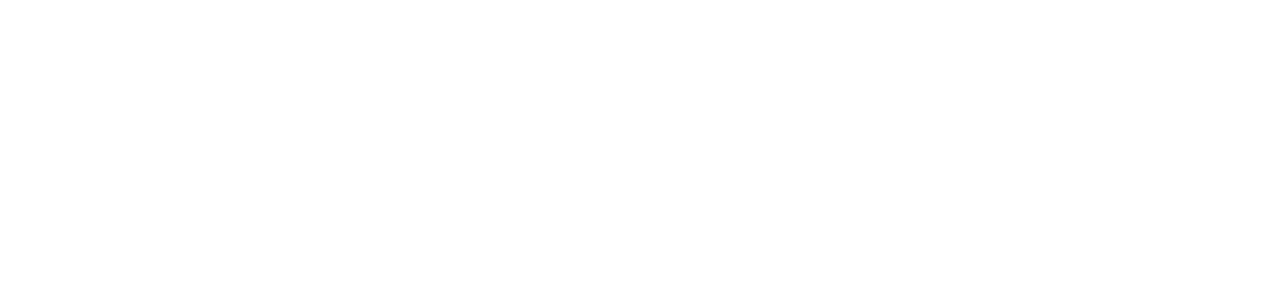
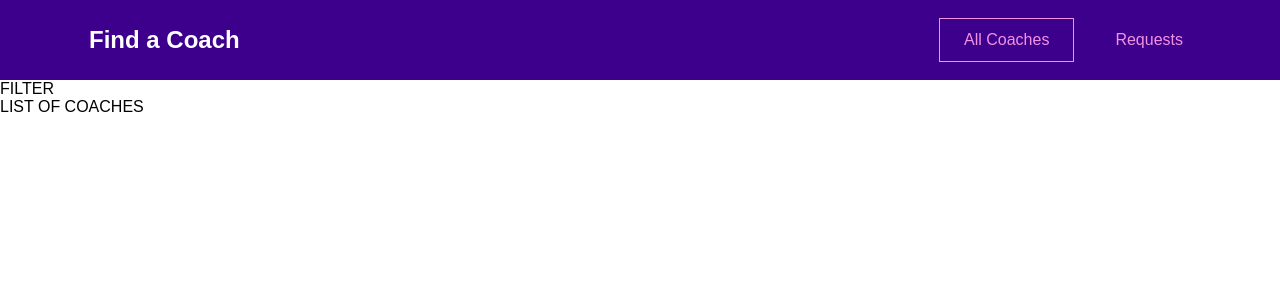
Before and after one commit to b3-bogusz/Find-Coach-vue, a Vue app: page /coaches in a window 1280 px wide. Shown: the top 300 px of the page. Built offline with nearby package versions, Linux system fonts and the light colour scheme.

Commit message:
add Header component

```diff
--- a/src/App.vue
+++ b/src/App.vue
@@ -1,13 +1,16 @@
 <template>
+  <TheHeader></TheHeader>
   <router-view></router-view>
 </template>
 
 <script>
+import TheHeader from './components/layout/TheHeader';
 export default {
-
+  components: {
+    TheHeader
+  }
 }
 </script>
-
 
 <style>
 * {
--- /dev/null
+++ b/src/components/layout/TheHeader.vue
@@ -0,0 +1,78 @@
+<template>
+  <header>
+    <nav>
+      <h1>
+        <router-link to="/">Find a Coach</router-link>
+      </h1>
+      <ul>
+        <li>
+          <router-link to="/coaches">All Coaches</router-link>
+        </li>
+        <li>
+          <router-link to="/requests">Requests</router-link>
+        </li>
+      </ul>
+    </nav>
+  </header>
+</template>
+
+<style scoped>
+header {
+  width: 100%;
+  height: 5rem;
+  background-color: #3d008d;
+  display: flex;
+  justify-content: center;
+  align-items: center;
+}
+
+header a {
+  text-decoration: none;
+  color: #f391e3;
+  display: inline-block;
+  padding: 0.75rem 1.5rem;
+  border: 1px solid transparent;
+}
+
+a:active,
+a:hover,
+a.router-link-active {
+  border: 1px solid #f391e3;
+}
+
+h1 {
+  margin: 0;
+}
+
+h1 a {
+  color: white;
+  margin: 0;
+}
+
+h1 a:hover,
+h1 a:active,
+h1 a.router-link-active {
+  border-color: transparent;
+}
+
+header nav {
+  width: 90%;
+  margin: auto;
+  display: flex;
+  justify-content: space-between;
+  align-items: center;
+}
+
+header ul {
+  list-style: none;
+  margin: 0;
+  padding: 0;
+  display: flex;
+  justify-content: center;
+  align-items: center;
+}
+
+li {
+  margin: 0 0.5rem;
+}
+</style>
--- a/src/main.js
+++ b/src/main.js
@@ -1,7 +1,7 @@
 import { createApp } from 'vue';
-import App from './App'
+import App from './App.vue'
 import router from './router'
 
-const app = createApp({App})
-app.use(router)
+const app = createApp(App)
+app.use(router);
 app.mount('#app');
--- a/src/pages/coaches/CoachesList.vue
+++ b/src/pages/coaches/CoachesList.vue
@@ -1,19 +1,8 @@
 <template>
   <section>
-    Filter
+    FILTER
   </section>
   <section>
-    List of Coaches
+    LIST OF COACHES
   </section>
 </template>
-
-<script>
-export default {
-
-}
-</script>
-
-
-<style>
-
-</style>
```
Also changed, not shown: src/components/navigation/TheNavigation.vue (deleted, +0 -16 lines), src/router.js (+6 -6 lines).
